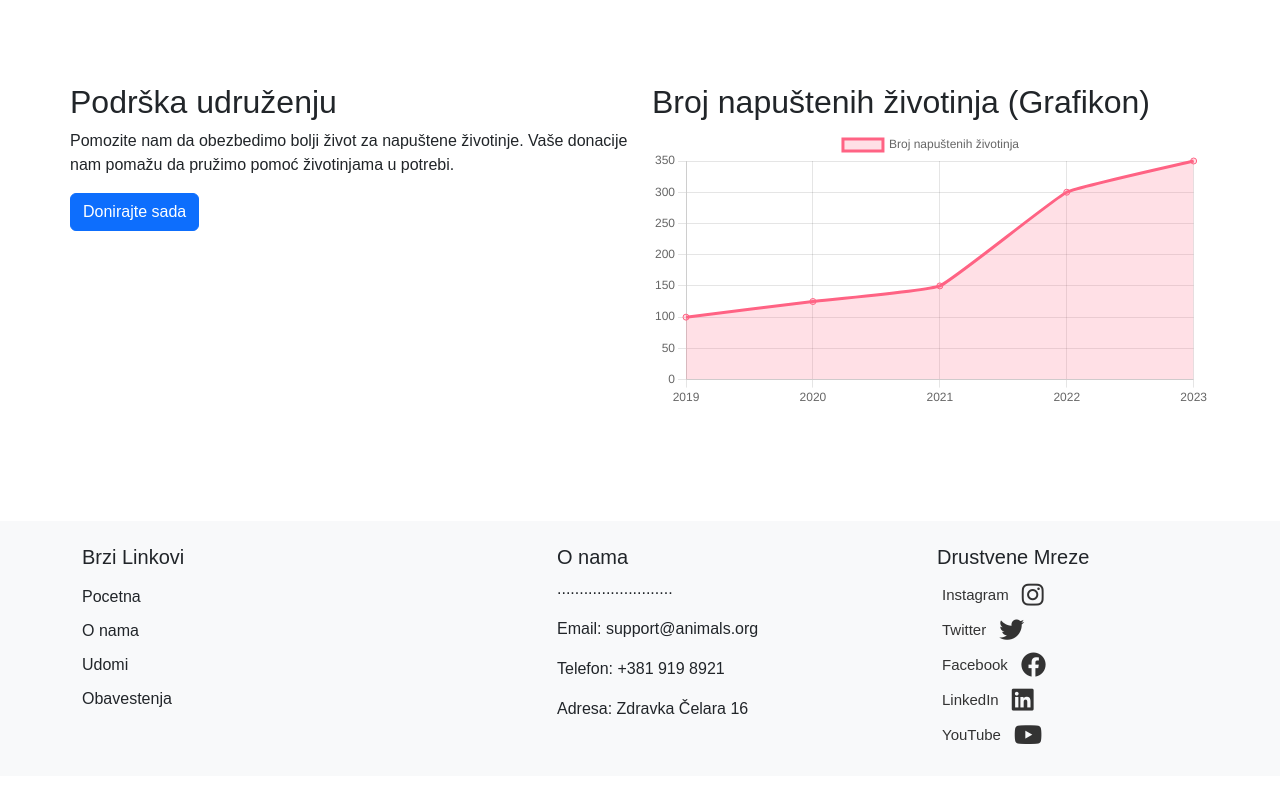
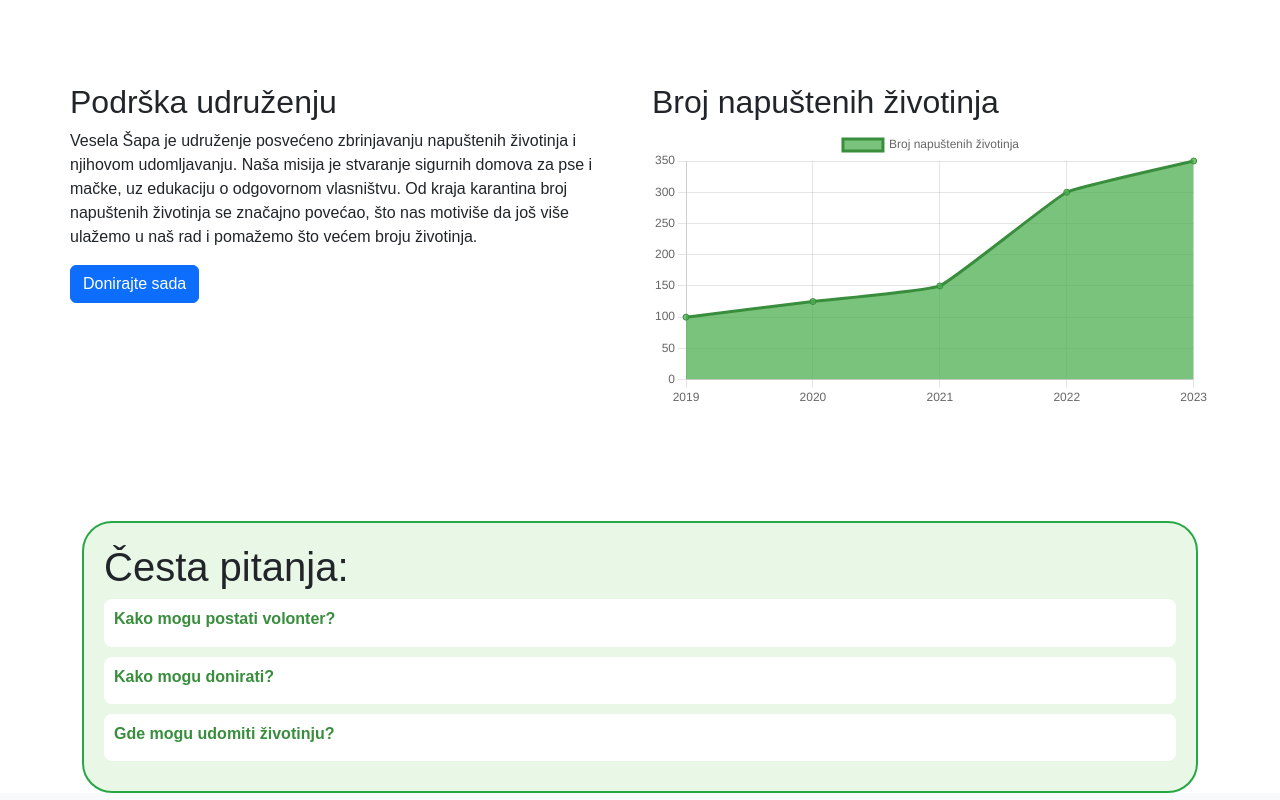
Before and after one commit to djordje-taskovicict/udruzenje-VeselaSapica, a plain HTML site: page index.html in a window 1280 px wide. Shown: the part 1100-1900 px from the top of the page. Before the commit the page ends 1876 px from the top, so only its background shows below. Drawn offline with nearby package versions, Linux system fonts and the light colour scheme.

Commit message:
Add files via upload

```diff
--- a/assets/css/style.css
+++ b/assets/css/style.css
@@ -156,3 +156,41 @@ body {
     #animal-chart-section .row {
         margin-top: 20px;
     }
+
+    /*Style za FAQ*/
+#FFaq-naslov {
+    background-color: #388e3c; /* Tamno zelena boja za pitanje */
+}
+#faq-container {
+    border: 2px solid #28a745; /* Tamno zelena border oko FAQ kontejnera */
+    padding: 20px;
+    border-radius: 30px;
+    background-color: #e9f7e7; /* Svetlo zelena pozadina za FAQ sekciju */
+}
+
+.faq-item {
+    padding: 10px;
+    margin-bottom: 10px;
+    border-radius: 8px;
+    background-color: #ffffff;
+}
+
+    .faq-item:hover {
+        border-color: #388e3c;
+        background-color: #f1f8f6;
+    }
+
+.faq-question {
+    font-size: 16px;
+    font-weight: bold;
+    color: #388e3c; /* Tamno zelena boja za pitanje */
+    cursor: pointer; /* Cursor kao ruka na klikabilnom pitanju */
+}
+
+.faq-answer {
+    border-top: 4px solid #c8e6c9; /* Svetlo zelena border između odgovora i pitanja */
+    padding-left: 25px;
+    padding-top: 20px;
+    font-size: 15px;
+    display: none; /* Po defaultu odgovor je skriven */
+}
--- a/assets/script/functions.js
+++ b/assets/script/functions.js
@@ -85,8 +85,8 @@ let Slike = [
 ];
 
 let text = [
-    "Dobrodosli na sajt udruzenja Vesela sapica!",
-    "I mi zelimo dom, udomi ne kupuj.",
+    "Dobrodosli na sajt udruzenja Vesela Šapica!",
+    "I mi zelimo dom, udomi ne kupuj!",
     "Pogledajte najnovija obavestenja!"
 ];
 
@@ -162,6 +162,7 @@ p.textContent = opis;
 
 textOnama.appendChild(p);
 
+//Grafik
 let godina = ['2019', '2020', '2021', '2022', '2023'];
 let brojZivotinja = [100, 125, 150, 300, 350];
 
@@ -174,8 +175,8 @@ let animalChart = new Chart(ctx, {
         datasets: [{
             label: 'Broj napuštenih životinja',
             data: [100, 125, 150, 300, 350],
-            borderColor: 'rgba(255, 99, 132, 1)',
-            backgroundColor: 'rgba(255, 99, 132, 0.2)',
+            backgroundColor: 'rgba(76, 175, 80, 0.75)',
+            borderColor: 'rgba(56, 142, 60, 1)',
             fill: true,
             tension: 0.1
         }]
@@ -188,8 +189,53 @@ let animalChart = new Chart(ctx, {
             }
         },
         animation: {
-            duration: 3000,  // Trajanje animacije u milisekundama (ovde je 3 sekunde)
-            easing: 'easeInOutQuad'  // Funkcija ublažavanja za glatke promene
+            duration: 3000,
+            easing: 'easeInOutQuad'
         }
     }
 });
+//FAQ
+
+let questions = ["Kako mogu postati volonter?",
+    "Kako mogu donirati?",
+    "Gde mogu udomiti životinju?"];
+
+let answers = ["Da biste postali volonter, možete popuniti naš online formular ili nas kontaktirati putem telefona.",
+    "Donacije možete izvršiti putem naše stranice za donacije ili nas kontaktirati za dodatne informacije.",
+    "Pogledajte našu sekciju 'Udomi' za životinje koje su trenutno dostupne za udomljavanje."];
+
+document.addEventListener("DOMContentLoaded", function () {
+    let faqContainer = document.getElementById("faq-container");
+
+    for (let i = 0; i < questions.length; i++) {
+        // Kreiraj div za svaki FAQ item
+        let faqItem = document.createElement("div");
+        faqItem.classList.add("faq-item");
+        //Pitanje
+        let questionElement = document.createElement("h5");
+        questionElement.classList.add("faq-question");
+        questionElement.textContent = questions[i];
+        //Odgovor
+        let answerElement = document.createElement("p");
+        answerElement.classList.add("faq-answer");
+        answerElement.textContent = answers[i];
+        answerElement.style.display = "none";
+
+        //Dodavanje u FAQ
+        faqItem.appendChild(questionElement);
+        faqItem.appendChild(answerElement);
+
+        //Dodavanje u glavni kontejner
+        faqContainer.appendChild(faqItem);
+    }
+
+    // Dodaj funkcionalnost za otvaranje/zatvaranje odgovora na klik
+    let questionsElements = document.querySelectorAll(".faq-question");
+    questionsElements.forEach(function (question) {
+        question.addEventListener("click", function () {
+            let answer = question.nextElementSibling;
+            // Toggle prikaza odgovora
+            $(answer).slideToggle("fast");
+        });
+    });
+});
--- a/index.html
+++ b/index.html
@@ -14,6 +14,7 @@
     <link href="assets/css/style.css" rel="stylesheet" />
     <!-- Js -->
     <script src="https://cdn.jsdelivr.net/npm/chart.js"></script>
+    <script src="https://code.jquery.com/jquery-3.6.0.min.js"></script>
     <script src="assets/script/functions.js" defer></script>
 </head>
 <body>
@@ -74,16 +75,22 @@
             <!-- Kolona za Donacije -->
             <div class="col-md-6">
                 <h2>Podrška udruženju</h2>
-                <p>Pomozite nam da obezbedimo bolji život za napuštene životinje. Vaše donacije nam pomažu da pružimo pomoć životinjama u potrebi.</p>
+                <p>Vesela Šapa je udruženje posvećeno zbrinjavanju napuštenih životinja i njihovom udomljavanju. Naša misija je stvaranje sigurnih domova za pse i mačke, uz edukaciju o odgovornom vlasništvu. Od kraja karantina broj napuštenih životinja se značajno povećao, što nas motiviše da još više ulažemo u naš rad i pomažemo što većem broju životinja.</p>
                 <button class="btn btn-primary">Donirajte sada</button>
             </div>
 
 
             <!-- Kolona za grafikon -->
             <div class="col-md-6">
-                <h2>Broj napuštenih životinja (Grafikon)</h2>
+                <h2>Broj napuštenih životinja</h2>
                 <canvas id="animalChart"></canvas>
             </div>
+        </div>
+    </section>
+
+    <section class="container" id="FAQ">
+        <div id="faq-container">
+            <h1 id="Faq-naslov">Česta pitanja:</h1>
         </div>
     </section>
 
```
